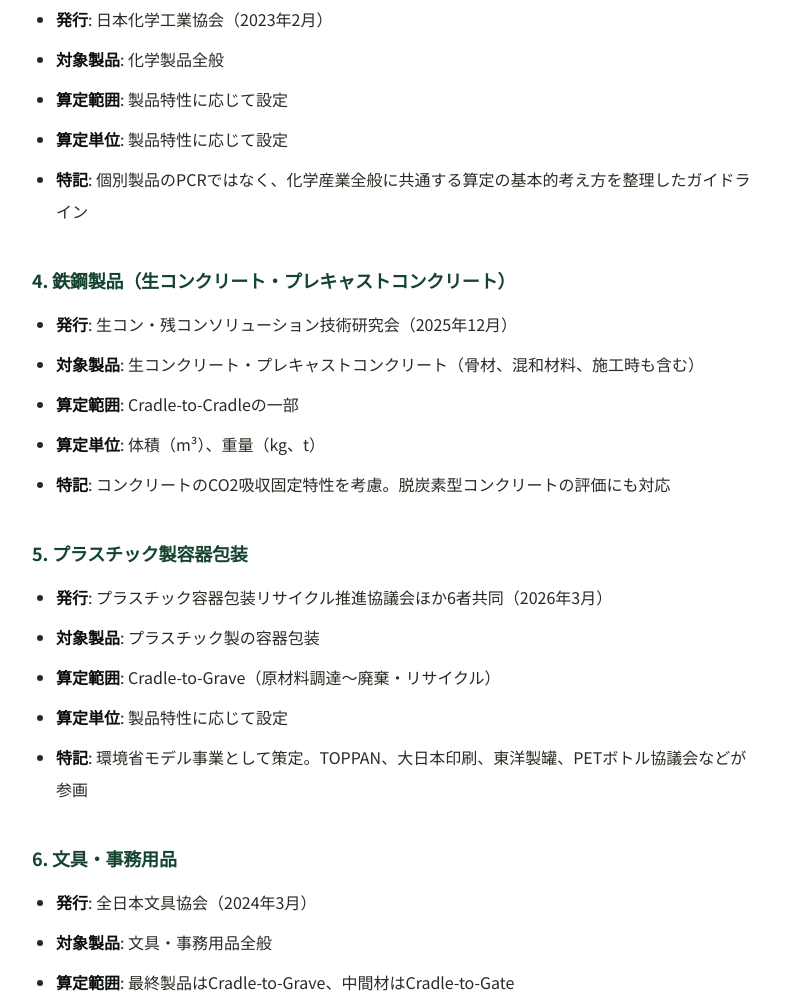
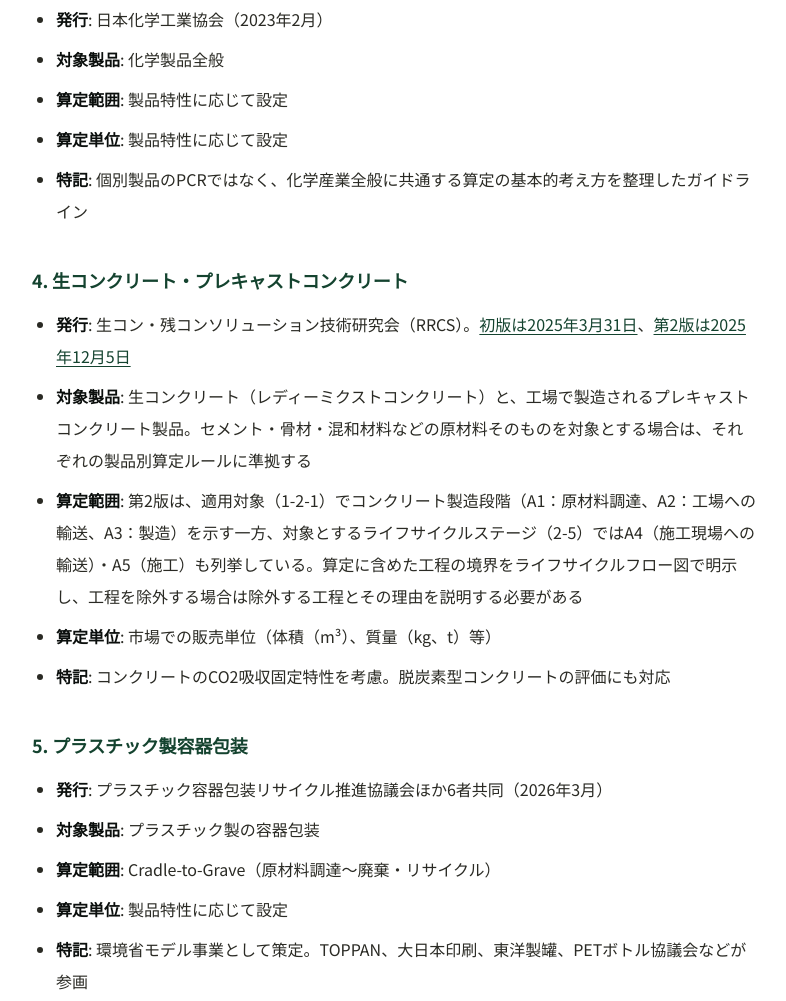
Before and after one commit to take-sustainableand/take-sustainableand.github.io, a plain HTML site: page columns/cfp-product-rules-guide.html in a window 1280 px wide. Shown: the part 2625-3626 px from the top of the page, without its empty margins (246-1032 px from the left). Drawn offline with Linux system fonts and the light colour scheme.

Commit message:
Correct RRCS concrete rule and EU battery CFP timing in PCR column
- Section 4: rename heading to ready-mixed / precast concrete (was
  mislabelled as steel), state both editions of the RRCS rule
  (1st ed. 2025-03-31, 2nd ed. 2025-12-05) with links to the sources,
  and describe scope per the 2nd edition (1-2-1: A1-A3; 2-5 also lists
  A4-A5; boundary and exclusions must be stated). Raw materials follow
  their own product rules. Unit aligned with 2-3.
- EU Batteries Regulation: replace the "mandatory since Feb 2025"
  claim with the Article 7(1) application condition (later of
  2025-02-18 and 12 months after entry into force of the delegated /
  implementing acts).
- Bump Article dateModified to 2026-11-23.

Co-Authored-By: Claude Fable 5.2 <noreply@anthropic.com>
Claude-Session: https://claude.ai/code/session_01Tq8tAk5sTU1c8jKuRCDbQP

```diff
--- a/columns/cfp-product-rules-guide.html
+++ b/columns/cfp-product-rules-guide.html
@@ -73,7 +73,7 @@
           "description": "CFP製品別算定ルール（PCR）の最新一覧を業界別に整理。経産省・環境省の支援事業で整備が進む全10業界のルールを比較し、自社製品に該当するルールの探し方、該当ルールがない場合の対応方法を実務担当者向けにわかりやすく解説します。",
           "image": "https://sustainableand.com/images/column-cfp-product-rules.png",
           "datePublished": "2026-04-05",
-          "dateModified": "2026-04-27",
+          "dateModified": "2026-11-23",
           "author": {
             "@type": "Person",
             "name": "藤森 健",
@@ -204,12 +204,12 @@
                 <li><strong>特記</strong>: 個別製品のPCRではなく、化学産業全般に共通する算定の基本的考え方を整理したガイドライン</li>
             </ul>
 
-            <h3>4. 鉄鋼製品（生コンクリート・プレキャストコンクリート）</h3>
+            <h3>4. 生コンクリート・プレキャストコンクリート</h3>
             <ul>
-                <li><strong>発行</strong>: 生コン・残コンソリューション技術研究会（2025年12月）</li>
-                <li><strong>対象製品</strong>: 生コンクリート・プレキャストコンクリート（骨材、混和材料、施工時も含む）</li>
-                <li><strong>算定範囲</strong>: Cradle-to-Cradleの一部</li>
-                <li><strong>算定単位</strong>: 体積（m³）、重量（kg、t）</li>
+                <li><strong>発行</strong>: 生コン・残コンソリューション技術研究会（RRCS）。<a href="https://www.meti.go.jp/policy/energy_environment/global_warming/LCA_CFP/r6_cfp_rrcs.pdf" target="_blank" rel="noopener noreferrer">初版は2025年3月31日</a>、<a href="https://rrcs-association.or.jp/_userdata/cfp_1.pdf" target="_blank" rel="noopener noreferrer">第2版は2025年12月5日</a></li>
+                <li><strong>対象製品</strong>: 生コンクリート（レディーミクストコンクリート）と、工場で製造されるプレキャストコンクリート製品。セメント・骨材・混和材料などの原材料そのものを対象とする場合は、それぞれの製品別算定ルールに準拠する</li>
+                <li><strong>算定範囲</strong>: 第2版は、適用対象（1-2-1）でコンクリート製造段階（A1：原材料調達、A2：工場への輸送、A3：製造）を示す一方、対象とするライフサイクルステージ（2-5）ではA4（施工現場への輸送）・A5（施工）も列挙している。算定に含めた工程の境界をライフサイクルフロー図で明示し、工程を除外する場合は除外する工程とその理由を説明する必要がある</li>
+                <li><strong>算定単位</strong>: 市場での販売単位（体積（m³）、質量（kg、t）等）</li>
                 <li><strong>特記</strong>: コンクリートのCO2吸収固定特性を考慮。脱炭素型コンクリートの評価にも対応</li>
             </ul>
 
@@ -299,7 +299,7 @@
 
             <p><strong>EU CBAM（炭素国境調整措置）</strong>が2026年1月に本格運用を開始しました。現在は鉄鋼、アルミニウム、セメント、肥料、電力、水素が対象ですが、有機化学品やポリマー、さらに川下製品への拡大が検討されています。EU向けに輸出する製品は、実際の排出量データに基づく報告が求められるため、CFP算定の精度と体制が直接的にビジネスに影響します。</p>
 
-            <p><strong>EUバッテリー規則</strong>では、2025年2月からEV電池のCFP申告が義務化されました。自動車産業のサプライチェーン全体にCFP算定の波が及んでいます。</p>
+            <p><strong>EUバッテリー規則</strong>（EU電池規則）<a href="https://eur-lex.europa.eu/eli/reg/2023/1542/2026-08-13/eng/" target="_blank" rel="noopener noreferrer">第7条第1項</a>では、EV用電池のカーボンフットプリント申告義務は、2025年2月18日と、算定・検証方法を定める委任法令および申告様式を定める実施法令のうち、後に発効する法令の発効日から12か月後を比べ、遅い日から適用されます。自動車産業のサプライチェーン全体にCFP算定の波が及んでいます。</p>
 
             <p>国内では、<strong>SSBJ基準</strong>（サステナビリティ基準委員会の開示基準）が2027年3月期から企業規模に応じて段階的に適用される見込みです。有価証券報告書でのGHG情報開示が進む中、Scope 3の把握——つまりサプライチェーン上のCFP情報——の重要性はますます高まっています。</p>
 
```
